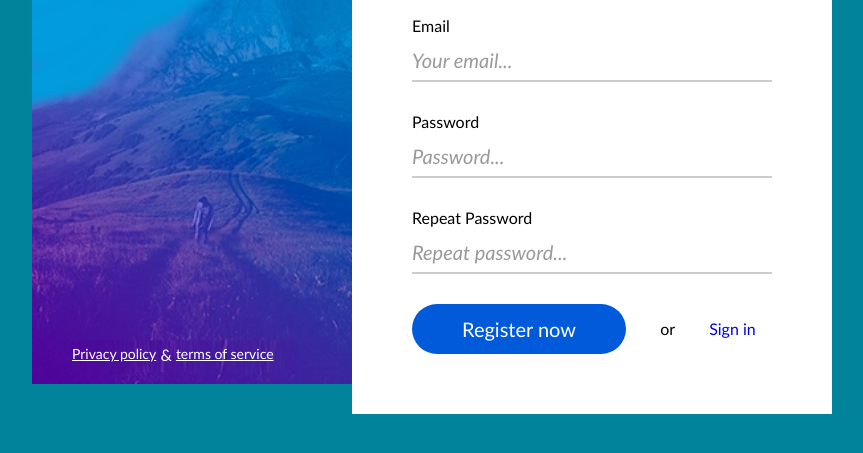
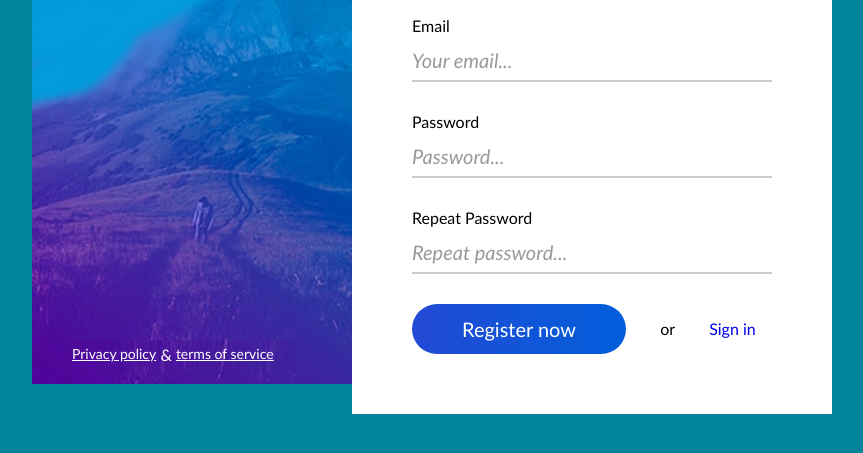
Before and after one commit to nsn1930/4-signin, a website: page index.html in a window 1280 px wide. Shown: the part 263-716 px from the top of the page, without its empty margins (208-1071 px from the left). Drawn offline with Linux system fonts and the light colour scheme.

Commit message:
button gradient

```diff
--- a/css/button.css
+++ b/css/button.css
@@ -4,7 +4,8 @@
     padding: 15px;
     padding-left: 50px;
     padding-right: 50px;
-    background-color: #015ad9;
+    background: rgb(35,74,213);
+    background: linear-gradient(90deg, rgba(35,74,213,1) 0%, rgba(1,94,218,1) 100%);
     color: #fff;
     font-size: 20px;
     line-height: 20px;
@@ -14,5 +15,6 @@
 }
 
 .btn:hover {
-    background-color: #4a84d4;
+    background: rgb(213, 35, 35);
+    background: linear-gradient(90deg, rgb(161, 31, 31) 0%, rgb(240, 55, 55) 100%);
 }
```
